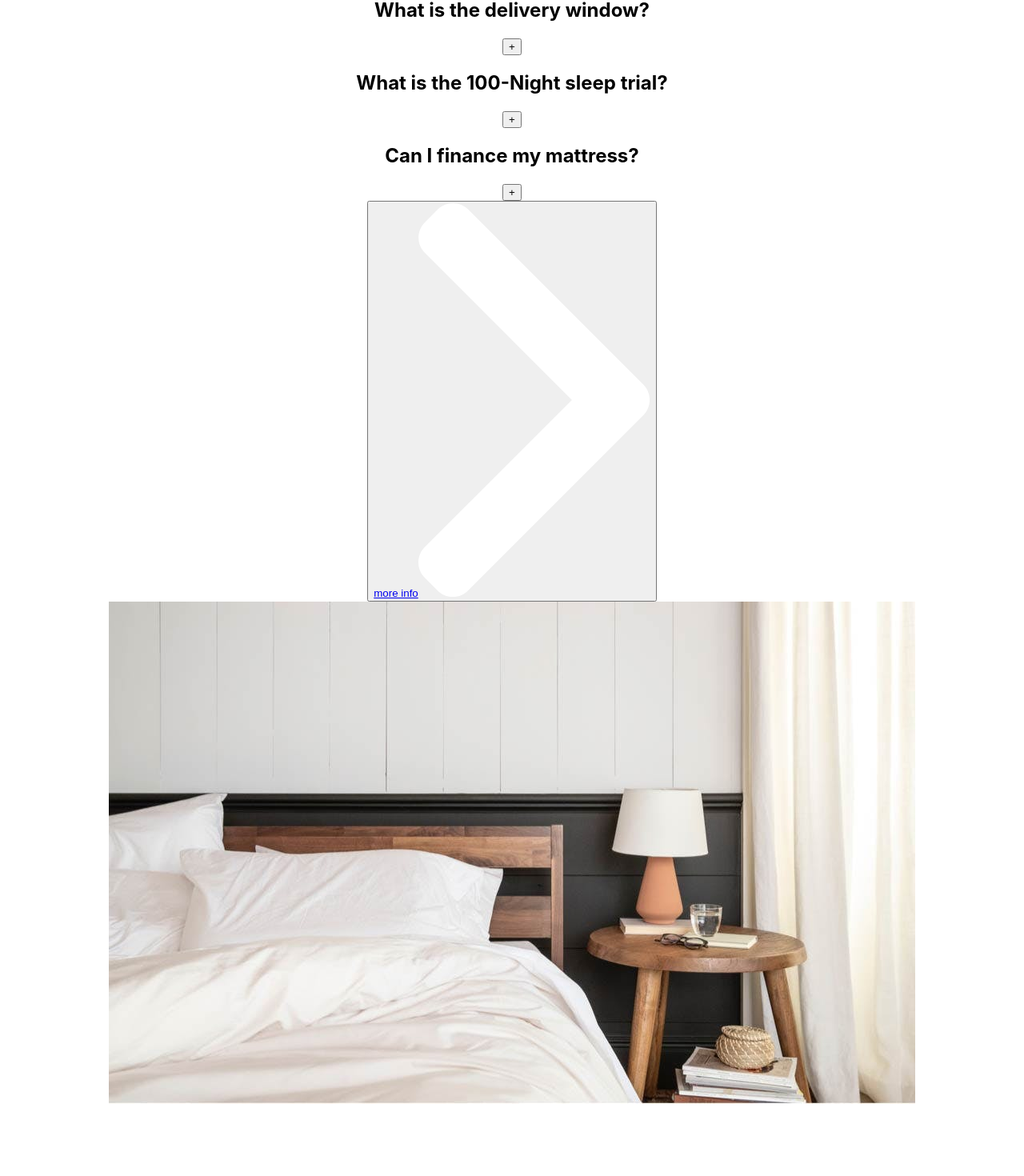
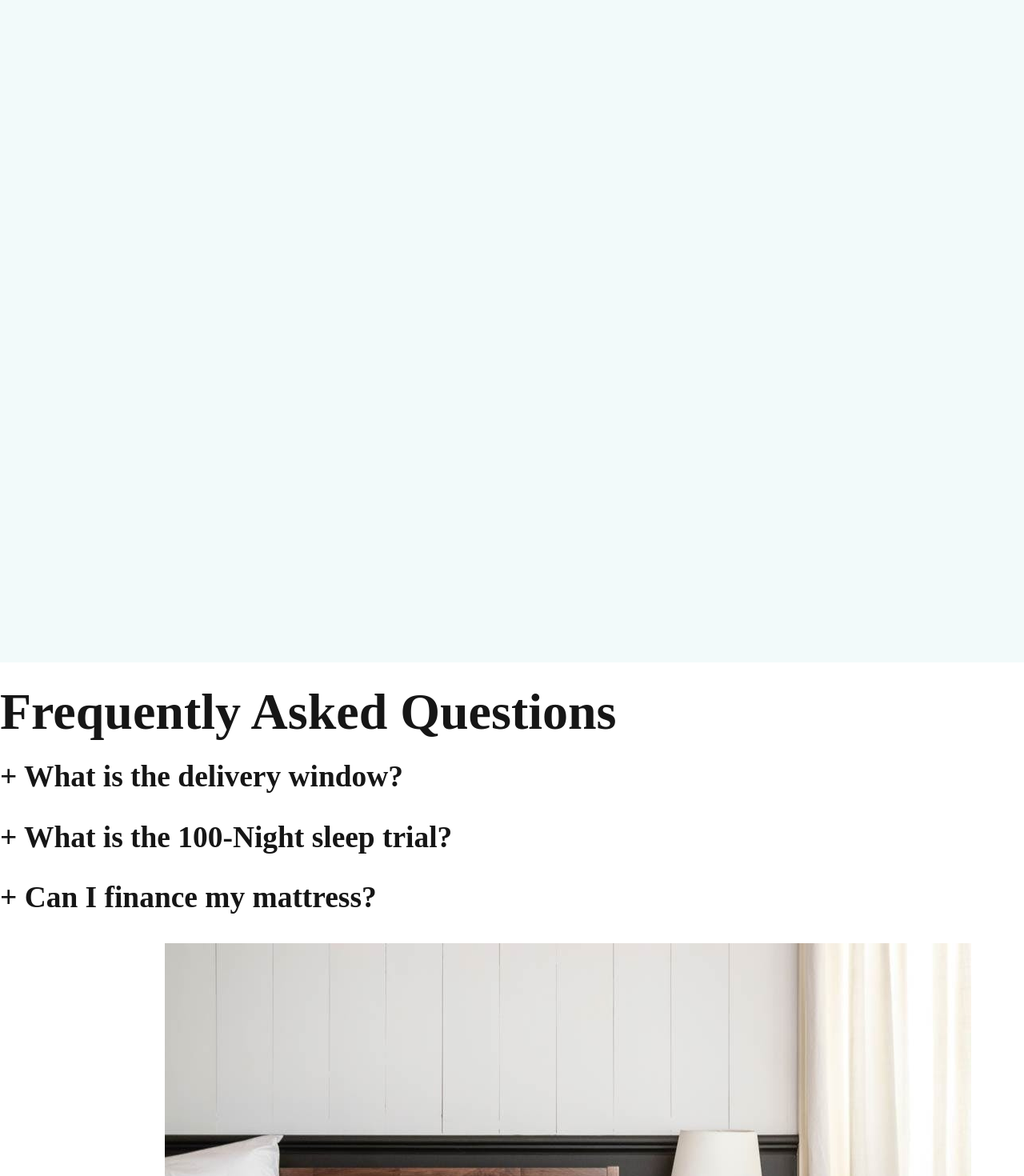
Before and after one commit to oliverfeher/takehome, a React (Create React App) app: page / in a window 1280 px wide. Shown: the part 1080-2550 px from the top of the page at 80% size. Before the commit the page ends 2464 px from the top, so only its background shows below. Built offline with nearby package versions, Linux system fonts and the light colour scheme.

Commit message:
added classNames & started styling for FAQ

```diff
--- a/src/Components/CustomerReviews/CustomerReviews.jsx
+++ b/src/Components/CustomerReviews/CustomerReviews.jsx
@@ -1,14 +1,17 @@
-import React from 'react';
+import React, {useState} from 'react';
 import './customer-reviews.css';
 import { customerReviewsData } from '../../data-module.js';
 
 import heroImage from '../../Assets/images/customerReviewsHeroImage.jpeg';
 import quoteLeft from '../../Assets/icons/quote-left-solid.png';
 import emptyStar from '../../Assets/icons/empty-star-yellow.svg';
-// import halfStar from '../../Assets/icons/half-star-yellow.svg';
-// import ratingStar from '../../Assets/icons/rating-star-yellow.svg';
+import halfStar from '../../Assets/icons/half-star-yellow.svg';
+import fullStar from '../../Assets/icons/rating-star-yellow.svg';
 
 const CustomerReviews = () => {
+
+    let rating = customerReviewsData.maScore
+
     return (
         <div>
             <img className="hero-image" src={heroImage} alt="grey mattress" />
@@ -16,7 +19,8 @@ const CustomerReviews = () => {
             <div className="customer-review-frame">
                 <h1>Customer Reviews</h1>
 
-                <h2 className="rating">{customerReviewsData.maScore}/5
+                {/* useState to fill in the stars based on maScore */}
+                <h2 className="rating">{rating}/5
                     <img src={emptyStar} alt="star"/>
                     <img src={emptyStar} alt="star"/>
                     <img src={emptyStar} alt="star"/>
@@ -30,6 +34,7 @@ const CustomerReviews = () => {
                     <div className="customer-review-card" key={index}>
                         <img className="quote-left" src={quoteLeft} alt="large left quotation" />
                         <p dangerouslySetInnerHTML={{__html:review["quote"]}}></p>
+                        <br></br>
                         <p>{review.quoteSource}</p>
                     </div>
                 )}
--- a/src/Components/FrequentlyAskedQuestions/FrequentlyAskedQuestions.jsx
+++ b/src/Components/FrequentlyAskedQuestions/FrequentlyAskedQuestions.jsx
@@ -12,16 +12,17 @@ const FrequentlyAskedQuestions = () => {
 
     return (
         <div>
+            <div className="faq-bg"></div>
+            <div className="faq-container">
             <h1>Frequently Asked Questions</h1>
 
             {frequentlyAskedData.questions.map((question, index) =>
                 <div key={index}>
-                    <h2>{question.question}</h2>
                     { textToggle ?
-                        <button onClick={ () => textToggleState(!textToggle)}>+</button>
+                        <h3 style={{ cursor: 'pointer' }} onClick={ () => textToggleState(!textToggle)}>+ {question.question}</h3>
                         :
                         <div>
-                            <button onClick={ () => textToggleState(!textToggle)}>-</button>
+                            <h3 style={{ cursor: 'pointer' }} onClick={ () => textToggleState(!textToggle)}>- {question.question}</h3>
                             <p>{question.answer}</p>
                         </div>
                     }
@@ -35,6 +36,7 @@ const FrequentlyAskedQuestions = () => {
                 </button>
             {/* </Link> */}
             <img src={faqRightImage} alt="bed with pillows" />
+            </div>
         </div>
     )
 }
--- a/src/Components/FrequentlyAskedQuestions/frequently-asked-questions.css
+++ b/src/Components/FrequentlyAskedQuestions/frequently-asked-questions.css
@@ -1 +1,49 @@
-/* YOUR FAQ STYLE GOES HERE */
+.faq-bg {
+    top: 3237px;
+    left: 0px;
+    width: 100vw;
+    height: 912px;
+    background: var(--ma-teal-rgb) 0% 0% no-repeat padding-box;
+    background: #A6DDE0 0% 0% no-repeat padding-box;
+    opacity: 0.14;
+}
+.faq-container {
+    font: var(--unnamed-font-style-normal) normal var(--unnamed-font-weight-normal) var(--unnamed-font-size-32)/var(--unnamed-line-spacing-38) var(--unnamed-font-family-mr-eaves-xl-san-ot);
+    letter-spacing: var(--unnamed-character-spacing-0);
+    color: var(--unnamed-color-161616);
+    text-align: left;
+    /* font: normal normal normal 32px/38px Mr Eaves XL San OT; */
+    /* letter-spacing: 0px; */
+    /* color: #161616; */
+    opacity: 1;
+}
+.faq-container button {
+    width: 206px;
+    height: 49px;
+    font: var(--unnamed-font-style-normal) normal var(--unnamed-font-weight-bold) var(--unnamed-font-size-16)/var(--unnamed-line-spacing-19) var(--unnamed-font-family-roboto);
+    letter-spacing: var(--unnamed-character-spacing-0-64);
+    color: var(--unnamed-color-ffffff);
+    text-align: left;
+    background: var(--ma-dark-blue-rgb) 0% 0% no-repeat padding-box;
+    /* background: #043260 0% 0% no-repeat padding-box; */
+    /* font: normal normal bold 16px/19px Roboto; */
+    /* letter-spacing: 0.64px; */
+    /* color: #FFFFFF; */
+    text-transform: uppercase;
+    outline: none;
+    opacity: 1;
+}
+    .faq-container button:hover {
+        width: 206px;
+        height: 49px;
+    }
+.faq-container a {
+    text-decoration: none;
+    outline: none;
+    color: inherit;
+}
+.faq-container button img {
+    padding: 0px 0px 0px 50px;
+    height: 1em;
+    width: 1em;
+}
```
